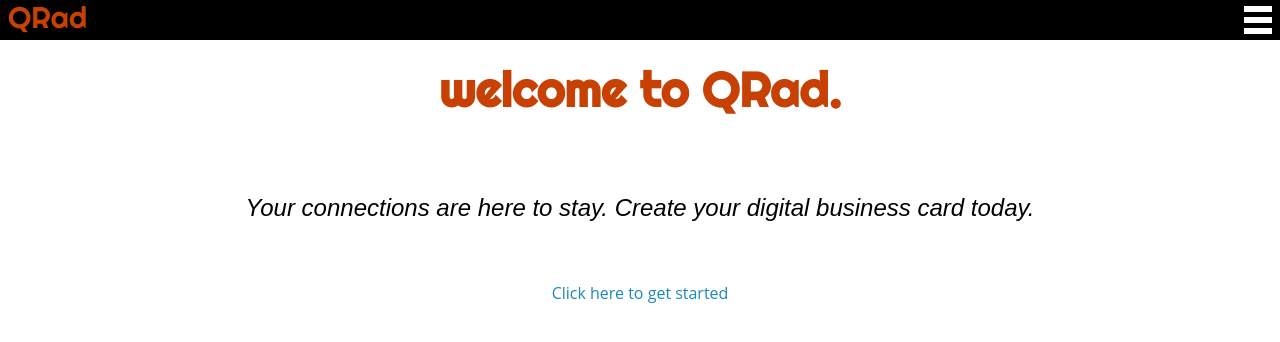
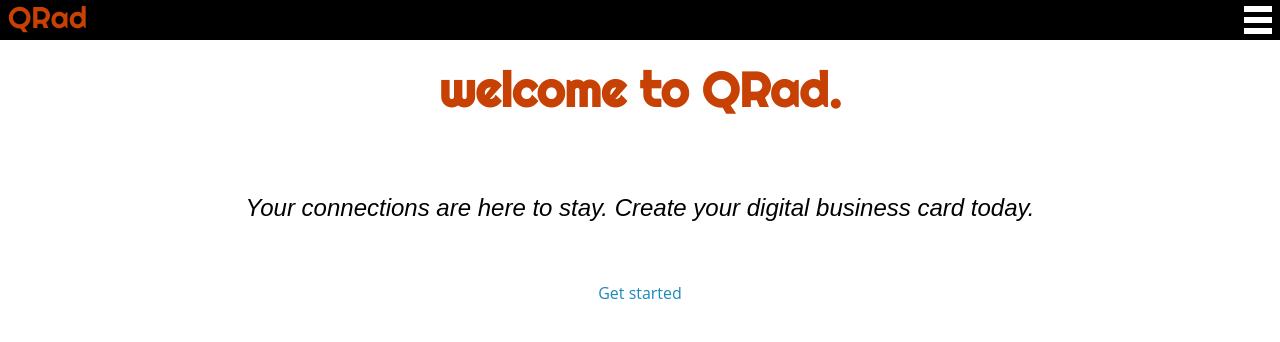
Before and after one commit to sihayah/QRad, a React (Create React App) app in the folder client/: page / in a window 1280 px wide. Shown: the top 342 px of the page. Built offline with nearby package versions, Linux system fonts and the light colour scheme.

Commit message:
removed 'click here' from 'get started' text link on homepage

```diff
--- a/client/src/components/Home/index.js
+++ b/client/src/components/Home/index.js
@@ -21,7 +21,7 @@
                         </Link>
                     ) : (
                         <Link to='/signup'>
-                        Click here to get started
+                        Get started
                         </Link>
                     )}
 
```
